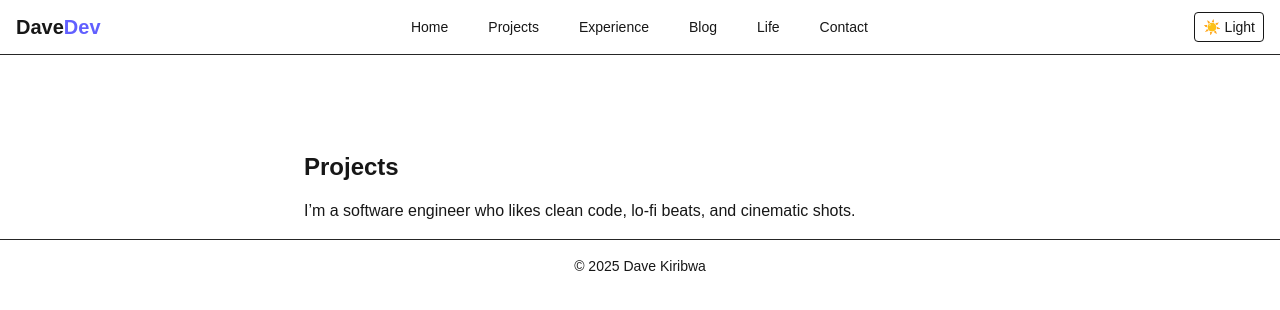
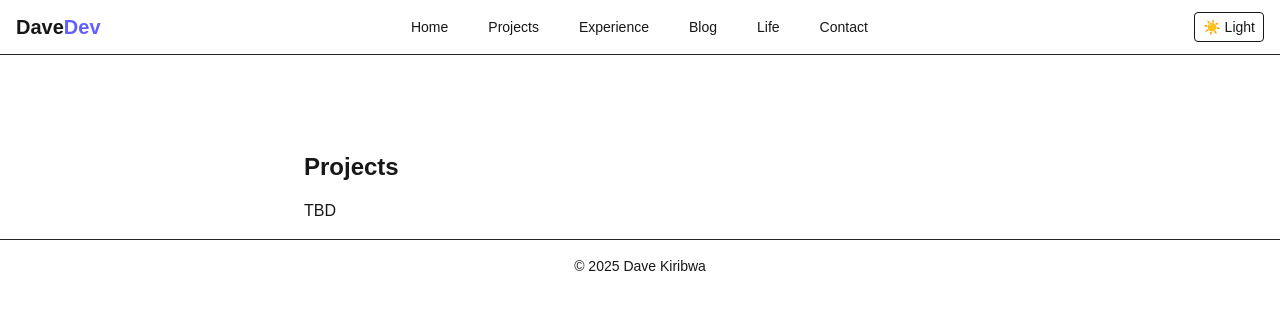
Before and after one commit to odaridavid/my-portfolio, a Next.js app: page /projects in a window 1280 px wide. Shown: the top 310 px of the page. Built offline with nearby package versions, Linux system fonts and the light colour scheme.

Commit message:
put tbd on projects

```diff
--- a/src/app/projects/page.tsx
+++ b/src/app/projects/page.tsx
@@ -2,7 +2,7 @@ export default function Projects() {
     return (
       <section className="max-w-2xl mx-auto mt-20">
         <h2 className="text-2xl font-bold mb-4">Projects</h2>
-        <p>I’m a software engineer who likes clean code, lo-fi beats, and cinematic shots.</p>
+        <p>TBD</p>
       </section>
     );
   }
```
